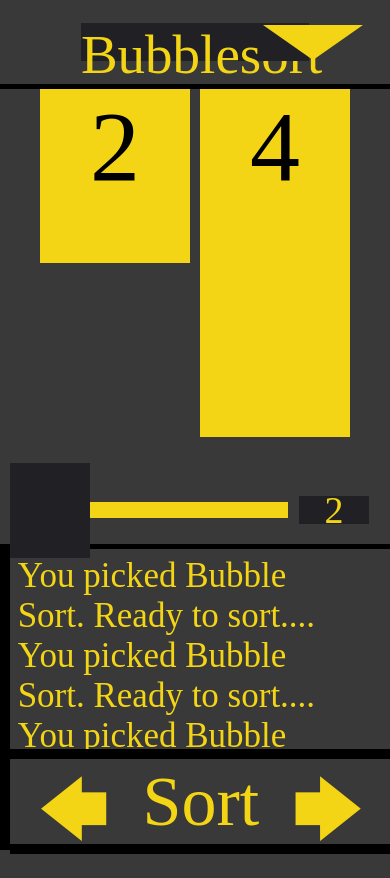
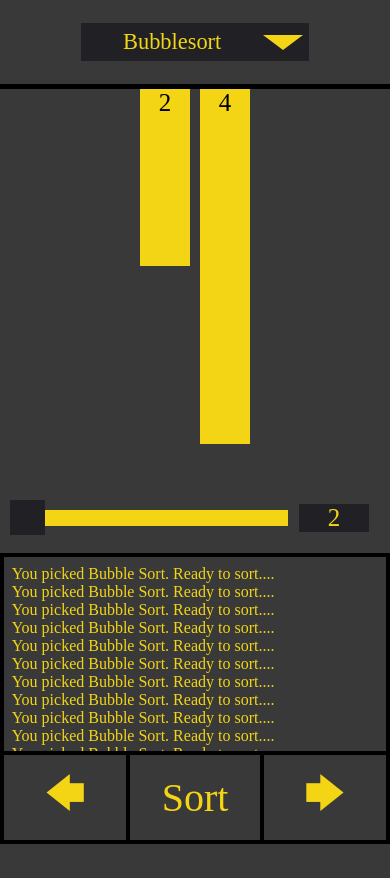
Before and after one commit to JulianGlattki/SAVE, a plain HTML site: page SAVE/website/index.html in a window 390 px wide. After the commit the page ends 844 px from the top, so only its background shows below. Drawn offline with Linux system fonts and the light colour scheme; a web font is replaced by a local one.

Commit message:
Layout now working both on mobile and desktop

```diff
--- a/SAVE/website/stylesheet.css
+++ b/SAVE/website/desktop.css
@@ -1,21 +1,26 @@
 html {
     width: 100%;
     height: 100%;
+
+    font-size : 16px;
+
     overflow: hidden;
 }
 body {
     margin: 0;
     width: 100%;
     height: 100%;
+
     background-color: #393939;
 }
 
 
 hr {
     height: 0.5%;
-    background-color: black;
     margin: 0;
     border: 0;
+
+    background-color: black;
 }
 
 div {
@@ -37,7 +42,9 @@ p {
 .header {
     height: 10%;
     width: 100%;
+
     background-color: #393939;
+
     font-size: 0;
 }
 
@@ -45,6 +52,7 @@ p {
     display: inline-block;
     height: 100%;
     width: 17.5%;
+
     background-color: #393939;
 }
 /* -------------------------------------------------------------------------- */
@@ -52,78 +60,97 @@ p {
     display: inline-block;
     height: 100%;
     width: 65%;
+
     background-color: #393939;
+
     font-size: 0;
 }
 .algorithmPickerContent {
     position: relative;
-    height: 45%;
-    width: 90%;
     top: 27.5%;
     bottom: 27.5%;
+
+    height: 45%;
+    width: 50%;
     padding-left: 2.5%;
     padding-right: 2.5%;
     margin: 0 auto;
 
 }
 .algorithmDropdown{
+    position: relative;
+
+    display: inline-block;
     height: 100%;
     width: 100%;
+
     background-color: #212125;
-    position: relative;
-    display: inline-block;
 }
 
 .algorithmDropdownTextContainer {
     display: inline-flex;
-    flex-direction: column;
     height: 100%;
     width: 80%;
+    flex-direction: column;
+    justify-content: center;
+
     background-color: #212125;
+    color: #F3D516;
+
+    font-size: 1.4rem;
+    font-family: 'Glegoo', serif;
     text-align: center;
-    font-size: 55px;
-    color: #F3D516;
-    font-family: 'Glegoo', serif;
 }
 
 .algorithmDropdownTriangleContainer {
+    position: relative;
+
     display: inline-flex;
+    height: 100%;
+    width: 20%;
+
     align-content: center;
     justify-content: center;
     flex-direction: column;
-    height: 100%;
-    width: 20%;
+
     background-color: #212125;
 }
 
 .algorithmDropdownTriangle {
+    position: absolute;
+    right: 10%;
     width: 0;
     height: 0;
-    border-left: 50px solid transparent;
-    border-right: 50px solid transparent;
-    border-top: 35px solid #F3D516;
+    border-left: 20px solid transparent;
+    border-right: 20px solid transparent;
+    border-top: 15px solid #F3D516;
 }
 
 .algorithmDropdownOptions {
+    position: absolute;
+
     display: none;
-    position: absolute;
     width: 100%;
-    max-height: 1000%;
+    max-height: 1050%;
+
     overflow-y: scroll;
 }
 
 .algorithmDropdownOptions a{
-    background-color: #212125;
     display: block;
     height: 100%;
     width: 99.8%;
-    line-height: 97px;
+    box-sizing: border-box;
+    border: 1px solid black;
+
+    color: #F3D516;
+    background-color: #212125;
+
+    font-size: 1.4rem;
+    font-family: 'Glegoo', serif;
     text-align: center;
-    font-size: 55px;
     text-decoration: none;
-    color: #F3D516;
-    border: 1px solid black;
-    font-family: 'Glegoo', serif;
+    line-height: 200%;
 }
 
 .algorithmDropdown:hover .algorithmDropdownOptions {
@@ -136,34 +163,41 @@ p {
     display: inline-block;
     height: 100%;
     width: 17.5%;
-    background-color: 393939;
+
+    background-color: #393939;
 }
 
 /* -------------------------------------------------------------------------- */
 /*                                 Maincontent                                */
 /* -------------------------------------------------------------------------- */
 .mainContent {
-    height: 54%;
+    height: 55%;
+
     background-color: #393939;
+
     font-size: 0;
 }
 
 /* ------------------------------ Array Display ----------------------------- */
 .arrayDisplay {
     height: 85%;
+
     background-color: #393939;
+
     text-align: center;
 
 }
 
 .arrayElement {
-    background-color: #F3D516;
-    font-family: 'Glegoo', serif;
-    text-align: center;
     display: inline-block;
     margin-left: 5px;
     margin-right: 5px;
-    font-size: 100px; /* if width < 50px text shall not be displayed*/
+
+    background-color: #F3D516;
+
+    text-align: center;
+    font-family: 'Glegoo', serif;
+    font-size: 25px; /* if width < 50px text shall not be displayed*/
 }
 
 
@@ -172,82 +206,91 @@ p {
 .arrayOptions {
     height: 15%;
     width: 100%;
+
     background-color: #393939;
 
 }
 
 .arrayOptionsContent {
     position: relative;
-    height: 80%;
-    width: 95%;
-    padding-left: 2.5%;
-    padding-right: 2.5%;
     top: 10%;
     bottom: 10%;
 
-
+    height: 80%;
+    width: 97%;
+    padding-left: 1%;
+    padding-right: 1%;
 }
 /* -------------------------------------------------------------------------- */
 .arraySizeSliderContainer {
     display: inline-block;
-    width: 75%;
     height: 100%;
+    width: 85%;
 }
 
 .arraySizeSlider {
     position: relative;
     top: 35%;
     bottom: 35%;
-    -webkit-appearance: none;
+
+    height: 30%;
+    width: 100%;
+
     appearance: none;
     display: block;
     margin: 0 auto;
-    width: 100%;
-    height: 30%;
-    outline: none;
+
     background-color: #F3D516;
 
+    outline: none;
+    -webkit-appearance: none;
 }
 
 .arraySizeSlider::-webkit-slider-thumb {
+    height: 35px;
+    width: 35px;
+
+    background: #212125;
+
+    cursor: pointer;
     -webkit-appearance: none;
     appearance: none;
-    width: 80px;
-    height: 95px;
-    background: #212125;
-    cursor: pointer;
 }
 
 .slider::-moz-range-thumb {
-    width: 80px;
-    height: 95px;
+    height: 35px;
+    width: 35px;
+
     background: #212125;
+
     cursor: pointer;
   }
 /* -------------------------------------------------------------------------- */
 .arraySizeInputContainer {
     display: inline-block;
-    width: 20%;
     height: 100%;
-    padding-left: 2.5%;
-    padding-right: 2.5%;
+    width: 12%;
+    padding-left: 1%;
+    padding-right: 1%;
 }
 
 .arraySizeInput {
     position: relative;
     top: 25%;
     bottom: 25%;
+
+    display: block;
+    height: 50%;
     width: 95%;
-    height: 50%;
-    display: block;
+    border: 0;
     margin: 0 auto;
+
+    font-family: 'Glegoo', serif;
+    font-size: 25px;
     text-align: center;
-    font-size: 1%;
+
+    background-color: #212125;
     color: #F3D516;
-    font-family: 'Glegoo', serif;
-    font-size: 38px;
-    background-color: #212125;
-    border: 0;
 }
 
 .arraySizeInput:focus {
@@ -262,68 +305,110 @@ p {
 /*                                   Bottom                                  */
 /* -------------------------------------------------------------------------- */
 .bottom {
-    height: 34.5%;
+    height: 34%;
+    width: 100%;
+    box-sizing: border-box;
+    border-style: solid;
+    border-width: 0 4.2px 4.2px 4.2px;
+
     background-color: #212125;
+
     font-size: 0;
 }
 
 .bottomContent {
     height: 100%;
-    width: 98%;
+    width: 100%;
     margin: 0 auto;
-    border-style: solid;
-    border-width: 0 10.5px 10.5px 10.5px;
     border-color: black;
+
     background-color: #212125;
 }
 
 .bottomTextDisplay {
-    height: 69%;
+    height: 70%;
     width: 100%;
+    overflow: auto;
+    box-sizing: border-box;
+    padding: 0px;
+    padding-bottom: 10px;
+    border-style: solid;
+    border-width: 0 0 4.2px 0;
+
     background-color: #393939;
-    border-style: solid;
-    border-width: 0 0 10.5px 0;
-    overflow: auto;
 }
 
 .bottomTextDisplayInnerContainer {
     height: 100%;
     width: 90%;
-    font-size: 35px;
-    padding: 2%;
+    padding: 0.5%;
+
     color: #F3D516;
+
+    font-size: 1rem;
     font-family: 'Glegoo', serif;
 
 }
 
 .bottomButtons {
-    height: 29%;
+    height: 30%;
     width: 100%;
+    border-style: solid;
+    border-width: 0;
+
     background-color: #212125;
-    border-style: solid;
-    border-width: 0 0 10.5px 0;
 }
 
 
 .buttonContainer {
     display: inline-block;
     height: 100%;
-    width: 33.3%;
+    width: 32%;
+
 }
 
+.buttonContainerInner {
+    width: 36%;
+    box-sizing: border-box;
+    border-left: 4px solid black;
+    border-right: 4px solid black;
+}
 .controlButton {
     display: inline-block;
+    height: 100%;
+    width: 100%;
     padding: 0;
     border: none;
-    height: 100%;
-    width: 100%;
+
+    background-color: #393939;
+    color: #F3D516;
+
     text-align: center;
-    font-size: 70px;
-    background-color: #393939;
+    font-size: 2.5rem;
     font-family: 'Glegoo', serif;
-    color: #F3D516;
+
     outline: none;
+
 }
 .controlButton:focus {
     outline: none;
 }
+
+/* -------------------------------------------------------------------------- */
+/*                                   Others                                   */
+/* -------------------------------------------------------------------------- */
+::-webkit-scrollbar {
+    width: 10px;
+  }
+
+  ::-webkit-scrollbar-track {
+    background: #212125;
+  }
+
+  ::-webkit-scrollbar-thumb {
+    background: #F3D516;
+  }
+
+  ::-webkit-scrollbar-thumb:hover {
+    background: #F3D516;
+  }
--- a/SAVE/website/index.html
+++ b/SAVE/website/index.html
@@ -2,9 +2,14 @@
 <html>
     <head>
         <title>SAVE</title>
-        <link rel="stylesheet" href="stylesheet.css">
+
         <link href="https://fonts.googleapis.com/css?family=Glegoo&display=swap" rel="stylesheet">
         <meta content-type="html/text" charset="utf-8" />
+        <meta name="viewport" content="width=device-width">
+
+        <link rel="stylesheet" media="all and (max-width: 767px)" href="mobile.css">
+        <link rel="stylesheet" media="all and (min-width: 768px)" href="desktop.css">
+
     </head>
     <body>
         <div class="header">
@@ -61,17 +66,17 @@
         <hr>
         <div class="mainContent">
             <div class="arrayDisplay">
-                <div id="arrEl2" class="arrayElement" style="height:45%;width: 150px;">2</div>
-                <div id="arrEl4" class="arrayElement" style="height:90%;width: 150px;">4</div>
+                <div id="arrEl2" class="arrayElement" style="height:45%;width: 50px;">2</div>
+                <div id="arrEl4" class="arrayElement" style="height:90%;width: 50px;">4</div>
 
             </div>
             <div class="arrayOptions">
                 <div class="arrayOptionsContent">
                     <div class="arraySizeSliderContainer">
-                        <input class="arraySizeSlider" type="range" value="2" min="2" max="500">
+                        <input class="arraySizeSlider" type="range" value="2" min="2" max="999" maxlength="3">
                     </div>
                     <div class="arraySizeInputContainer">
-                        <input class="arraySizeInput" type="text" value="2" min="2" max="500">
+                        <input class="arraySizeInput" type="text" value="2" min="2" max="999" maxlength="3">
                     </div>
 
                 </div>
@@ -102,7 +107,7 @@
                     <div class="buttonContainer">
                         <button class="controlButton">&#129092</button>
                     </div>
-                    <div class="buttonContainer">
+                    <div class="buttonContainer buttonContainerInner">
                         <button class="controlButton">Sort</button>
                     </div>
                     <div class="buttonContainer">
--- /dev/null
+++ b/SAVE/website/mobile.css
@@ -0,0 +1,390 @@
+html {
+    width: 100%;
+    height: 100%;
+
+    font-size : 16px;
+
+    overflow: hidden;
+}
+body {
+    margin: 0;
+    width: 100%;
+    height: 100%;
+
+    background-color: #393939;
+}
+
+
+hr {
+    height: 0.5%;
+    margin: 0;
+    border: 0;
+
+    background-color: black;
+}
+
+div {
+    vertical-align: top;
+}
+
+input {
+    padding: 0;
+    border: 0;
+}
+
+p {
+    margin: 0;
+}
+
+/* -------------------------------------------------------------------------- */
+/*                                   Header                                   */
+/* -------------------------------------------------------------------------- */
+.header {
+    height: 10%;
+    width: 100%;
+
+    background-color: #393939;
+
+    font-size: 0;
+}
+
+.logo {
+    display: inline-block;
+    height: 100%;
+    width: 17.5%;
+
+    background-color: #393939;
+}
+/* -------------------------------------------------------------------------- */
+.algorithmPicker {
+    display: inline-block;
+    height: 100%;
+    width: 65%;
+
+    background-color: #393939;
+
+    font-size: 0;
+}
+.algorithmPickerContent {
+    position: relative;
+    top: 27.5%;
+    bottom: 27.5%;
+
+    height: 45%;
+    width: 90%;
+    padding-left: 2.5%;
+    padding-right: 2.5%;
+    margin: 0 auto;
+
+}
+.algorithmDropdown{
+    position: relative;
+
+    display: inline-block;
+    height: 100%;
+    width: 100%;
+
+    background-color: #212125;
+}
+
+.algorithmDropdownTextContainer {
+    display: inline-flex;
+    height: 100%;
+    width: 80%;
+    flex-direction: column;
+    justify-content: center;
+
+    background-color: #212125;
+    color: #F3D516;
+
+    font-size: 1.4rem;
+    font-family: 'Glegoo', serif;
+    text-align: center;
+}
+
+.algorithmDropdownTriangleContainer {
+    display: inline-flex;
+    height: 100%;
+    width: 20%;
+    align-content: center;
+    justify-content: center;
+    flex-direction: column;
+
+    background-color: #212125;
+}
+
+.algorithmDropdownTriangle {
+    width: 0;
+    height: 0;
+    border-left: 20px solid transparent;
+    border-right: 20px solid transparent;
+    border-top: 15px solid #F3D516;
+}
+
+.algorithmDropdownOptions {
+    position: absolute;
+
+    display: none;
+    width: 100%;
+    max-height: 1050%;
+
+    overflow-y: scroll;
+}
+
+.algorithmDropdownOptions a{
+    display: block;
+    height: 100%;
+    width: 99.8%;
+    box-sizing: border-box;
+    border: 1px solid black;
+
+    color: #F3D516;
+    background-color: #212125;
+
+    font-size: 1.4rem;
+    font-family: 'Glegoo', serif;
+    text-align: center;
+    text-decoration: none;
+    line-height: 200%;
+}
+
+.algorithmDropdown:hover .algorithmDropdownOptions {
+    display: block;
+}
+
+
+/* -------------------------------------------------------------------------- */
+.information {
+    display: inline-block;
+    height: 100%;
+    width: 17.5%;
+
+    background-color: #393939;
+}
+
+/* -------------------------------------------------------------------------- */
+/*                                 Maincontent                                */
+/* -------------------------------------------------------------------------- */
+.mainContent {
+    height: 55%;
+
+    background-color: #393939;
+
+    font-size: 0;
+}
+
+/* ------------------------------ Array Display ----------------------------- */
+.arrayDisplay {
+    height: 85%;
+
+    background-color: #393939;
+
+    text-align: center;
+
+}
+
+.arrayElement {
+    display: inline-block;
+    margin-left: 5px;
+    margin-right: 5px;
+
+    background-color: #F3D516;
+
+    text-align: center;
+    font-family: 'Glegoo', serif;
+    font-size: 25px; /* if width < 50px text shall not be displayed*/
+}
+
+
+
+/* ------------------------------ Array Buttons ----------------------------- */
+.arrayOptions {
+    height: 15%;
+    width: 100%;
+
+    background-color: #393939;
+
+}
+
+.arrayOptionsContent {
+    position: relative;
+    top: 10%;
+    bottom: 10%;
+
+    height: 80%;
+    width: 95%;
+    padding-left: 2.5%;
+    padding-right: 2.5%;
+}
+/* -------------------------------------------------------------------------- */
+.arraySizeSliderContainer {
+    display: inline-block;
+    height: 100%;
+    width: 75%;
+}
+
+.arraySizeSlider {
+    position: relative;
+    top: 35%;
+    bottom: 35%;
+
+    height: 30%;
+    width: 100%;
+
+    appearance: none;
+    display: block;
+    margin: 0 auto;
+
+    background-color: #F3D516;
+
+    outline: none;
+    -webkit-appearance: none;
+}
+
+.arraySizeSlider::-webkit-slider-thumb {
+    height: 35px;
+    width: 35px;
+
+    background: #212125;
+
+    cursor: pointer;
+    -webkit-appearance: none;
+    appearance: none;
+}
+
+.slider::-moz-range-thumb {
+    height: 35px;
+    width: 35px;
+
+    background: #212125;
+
+    cursor: pointer;
+  }
+/* -------------------------------------------------------------------------- */
+.arraySizeInputContainer {
+    display: inline-block;
+    height: 100%;
+    width: 20%;
+    padding-left: 2.5%;
+    padding-right: 2.5%;
+}
+
+.arraySizeInput {
+    position: relative;
+    top: 25%;
+    bottom: 25%;
+
+    display: block;
+    height: 50%;
+    width: 95%;
+    border: 0;
+    margin: 0 auto;
+
+    font-family: 'Glegoo', serif;
+    font-size: 25px;
+    text-align: center;
+
+    background-color: #212125;
+    color: #F3D516;
+}
+
+.arraySizeInput:focus {
+    outline: none;
+}
+
+/* -------------------------------------------------------------------------- */
+
+
+
+/* -------------------------------------------------------------------------- */
+/*                                   Bottom                                  */
+/* -------------------------------------------------------------------------- */
+.bottom {
+    height: 34%;
+    width: 100%;
+    box-sizing: border-box;
+    border-style: solid;
+    border-width: 0 4.2px 4.2px 4.2px;
+
+    background-color: #212125;
+
+    font-size: 0;
+}
+
+.bottomContent {
+    height: 100%;
+    width: 100%;
+    margin: 0 auto;
+    border-color: black;
+
+    background-color: #212125;
+}
+
+.bottomTextDisplay {
+    height: 70%;
+    width: 100%;
+    overflow: auto;
+    box-sizing: border-box;
+    padding: 0px;
+    padding-bottom: 10px;
+    border-style: solid;
+    border-width: 0 0 4.2px 0;
+
+    background-color: #393939;
+}
+
+.bottomTextDisplayInnerContainer {
+    height: 100%;
+    width: 90%;
+    padding: 2%;
+
+    color: #F3D516;
+
+    font-size: 1rem;
+    font-family: 'Glegoo', serif;
+
+}
+
+.bottomButtons {
+    height: 30%;
+    width: 100%;
+    border-style: solid;
+    border-width: 0;
+
+    background-color: #212125;
+}
+
+
+.buttonContainer {
+    display: inline-block;
+    height: 100%;
+    width: 32%;
+
+}
+
+.buttonContainerInner {
+    width: 36%;
+    box-sizing: border-box;
+    border-left: 4px solid black;
+    border-right: 4px solid black;
+}
+.controlButton {
+    display: inline-block;
+    height: 100%;
+    width: 100%;
+    padding: 0;
+    border: none;
+
+    background-color: #393939;
+    color: #F3D516;
+
+    text-align: center;
+    font-size: 2.5rem;
+    font-family: 'Glegoo', serif;
+
+    outline: none;
+
+}
+.controlButton:focus {
+    outline: none;
+}
```
